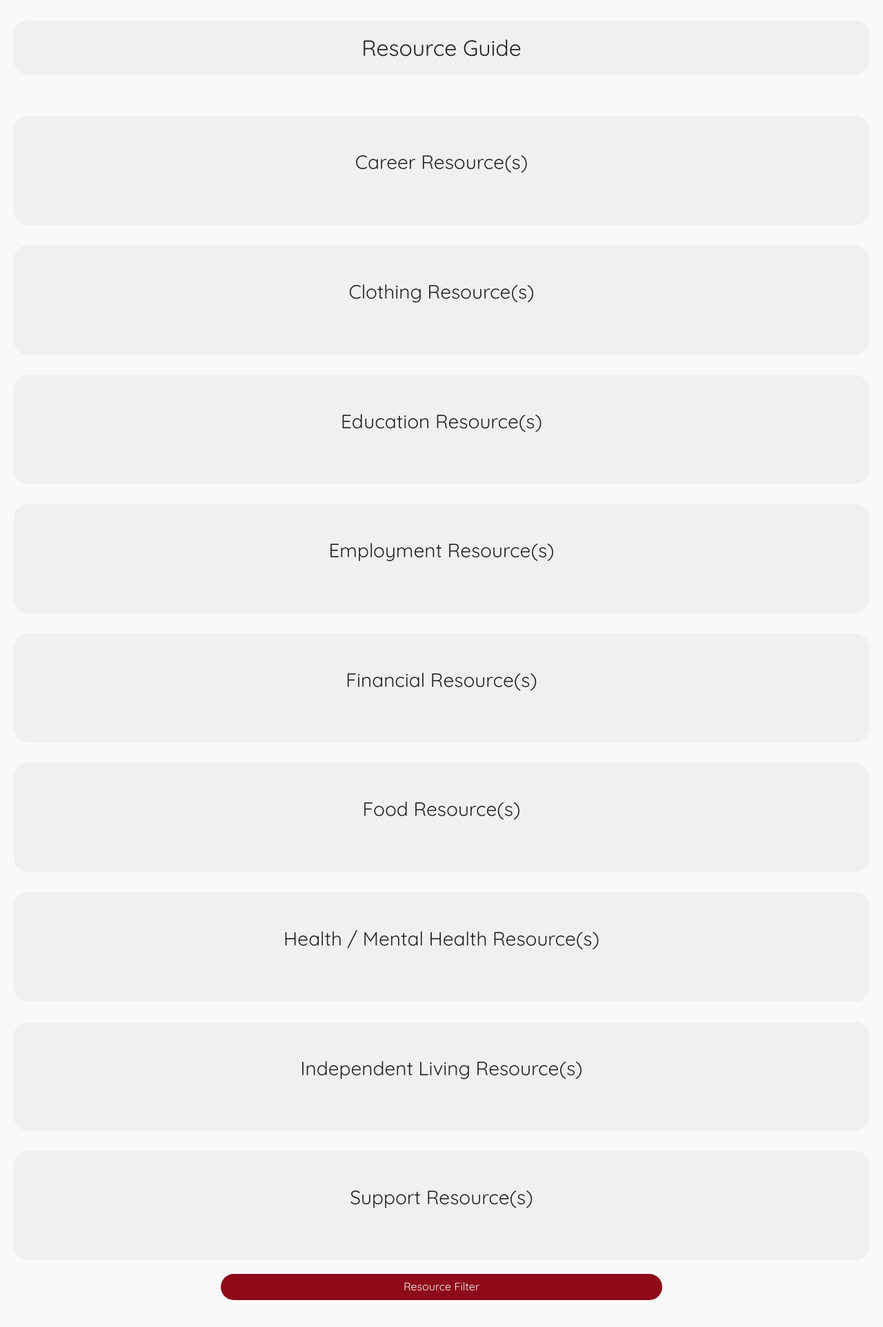
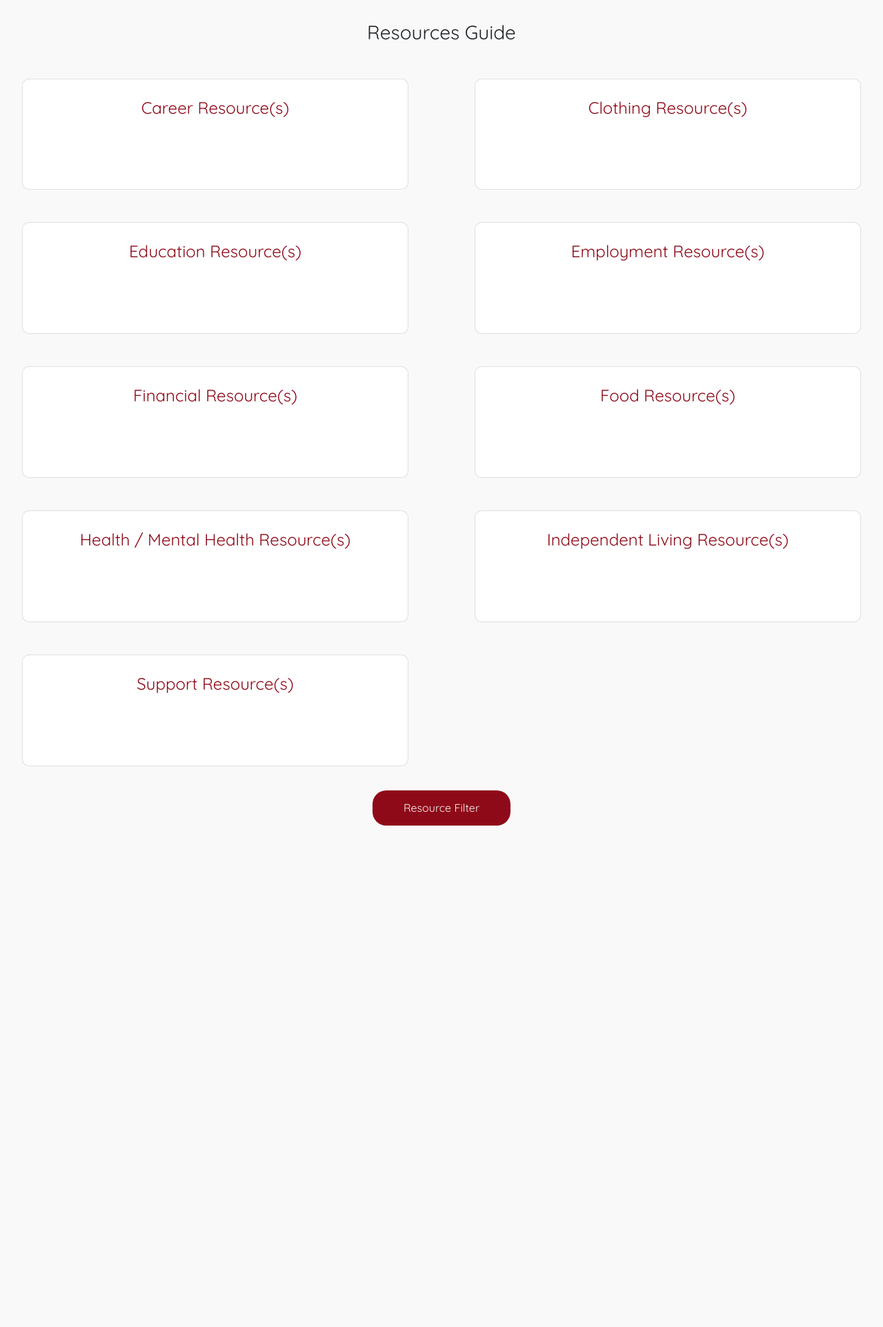
Before and after one commit to project-impact-2019/project-impact, a Django app: page /resource/ in a window 1280 px wide. Shown: the part 80-2004 px from the top of the page at 69% size. After the commit the page ends 1277 px from the top, so only its background shows below. Run offline with Django 3.2, Linux system fonts and the light colour scheme; tables that the repository leaves empty hold one stand-in row (values such as "Sample post"); some libraries are stand-ins or nearby versions.

Commit message:
resources

```diff
--- a/core/static/css/styles.css
+++ b/core/static/css/styles.css
@@ -320,7 +320,7 @@ details {
     line-height: 1em;
     background: #FFF;
     margin-top:20px;
-    height: 500px;
+    height: auto;
     text-align: center;
     /* width: 300px; */
     /* white-space: nowrap; */
@@ -538,7 +538,7 @@ details {
 
 /* Resources  & Blog List view*/
 
-.profile-page{
+/* .profile-page{
     display: grid;
     grid-template-columns: 1fr 1fr;
     grid-template-rows: 1fr 1fr 1fr 1fr;
@@ -548,78 +548,80 @@ details {
     display: grid;
     grid-gap: 10px;
     grid-template-columns: repeat(auto-fill, minmax(200px, 1fr))
-}
+} */
 
+/* Resources */
 
+.resource{
+   text-align: center;
+   margin: 30px auto;
 
-.sidepage-content{
-    display: grid;
-    grid-gap: 30px;
-    margin: 0 20px;
 
 }
 
-.sidepage-header h2{
+.category-header h4{
     text-align: center;
-    margin: 30px 0;
-    padding: 20px;
-    background:#F1EFEF;
-    border-radius: 20px;
+    color: var(--red);
+    margin-top: -5px;
 }
 
-.sidepage-list{
-    display: grid;
-    grid-template-columns: 80px 1fr 80px;
-    background:#F1EFEF;
-    border-radius: 20px;
-}
-
-.sidepage-list ul{
-    grid-column: 2;
+.resources-links{
     list-style: none;
-    padding: 20px;
-    font-size: 1.5em;
-}
-
-.sidepage-list ul{
-    grid-column: 2;
-    list-style: none;
-    padding: 20px;
-    font-size: 1.5em;
-}
-
-.sidepage-list a{
-    color: var(--black);
-}
-
-.sidepage-list a:hover{
-    color: var(--red);
-}
-
-.sidepage-detail{
-    display: grid;
-    grid-gap: 2px;
-    margin: 20px 20px;
-    text-align: justify;
+    padding: 2em;
 
 }
 
-.sidepage-detail p{
+.resources-links a{
+    color: var(--black);
     font-size: 1.2em;
 }
 
-
-.custom-bg{
-    background: var(--red);
-    color: var(--white);
+.resources-list{
+    margin-bottom: 15px;
 }
 
-.category-header{
+.resources-button{
+    width: 200px;
+    border-radius: 20px;
+    padding: 1em;
+}
+
+.resources-detail{
+    margin: 50px 20px;
+    font-size: 1.5em;
+    text-align: justify;
+}
+
+.resources-detail h3{
     text-align: center;
-    margin: 10px 0;
-    padding: 20px;
-    background:#F1EFEF;
-    border-radius: 20px;
+    color: var(--red);
+    margin-bottom: 1em;
+}
+
+.resources-search{
+    margin: 20px 20px;
+    font-size: 1.2em;
+    padding: 30px;
+
+}
+
+.search-button{
+    color: var(--white);
+    margin-top: 30px;
+    border-radius: 10px;
+}
+
+.resources-results{
+   justify-content: center;
+   margin: 10px 30px;
+   font-size: 1.1em;
+}
+
+.search-header{
+    text-align: center;
+    margin-bottom: 30px;
+    text-decoration: underline;
+    color: var(--red);
 }
 
 
@@ -748,7 +750,7 @@ nav{
    .profile{
        margin-top: 2em;
        font-size: 1.2em;
-       height: 600px;
+       /* height: 600px; */
    }
 
    .card img{
@@ -762,6 +764,7 @@ nav{
    /* .logo{
        margin-left: -10px;
    } */
+
 
 
 }
@@ -811,8 +814,6 @@ nav{
         border: none;
         grid-row: 3/4;
         grid-column: 1/2;
-
-
     }
 
     .profile{
@@ -828,7 +829,6 @@ nav{
        align-self: flex-end;
        border: 1px solid silver;
        background: #FFF;
-
 
 
     }
@@ -883,6 +883,25 @@ nav{
     .needscenter{
         font-size: 1.5em;
     }
+
+    /* resources */
+
+    .resources-content{
+       display: grid;
+       grid-template-columns: 1fr 1fr;
+       grid-gap: 2em;
+    }
+
+    .resources-detail{
+        margin: 50px 100px;
+
+    }
+
+    .resources-results, .resources-search{
+        margin: 30px 100px;
+
+    }
+
 
 
 
@@ -953,8 +972,8 @@ nav{
    .profile{
        grid-column: 1/2;
        grid-row: 2;
-       margin-top: -.1em;
-       font-size: 1.1em;
+       margin-top: 1em;
+       font-size: 1.2em;
    }
 
    .goals-list{
@@ -1014,6 +1033,27 @@ nav{
         display: grid;
         grid-template-columns: 1fr 1fr;
         margin-top: 5em;
+    }
+
+    .resources-content{
+        display: grid;
+        grid-template-columns: 1fr 1fr;
+        grid-gap: 2em;
+    }
+
+    .resources-detail{
+        margin: 50px 100px;
+
+    }
+
+    .resources-results, .resources-search{
+        margin: 30px 120px;
+
+    }
+
+    .search-button{
+        width: 200px;
+        padding: 15px;
     }
 
 
--- a/core/templates/core/resource_list.html
+++ b/core/templates/core/resource_list.html
@@ -1,17 +1,15 @@
 {% extends "base.html" %}
 
-{% block header %}
-   {% include "snippets/navsearchbar.html" %}
-{% endblock %}
+{% block content %}
 
-{% block content %}
-<div class="sidepage-content">
-  <div class='sidepage-header'><h2>Resource Guide</h2></div>
+ <h3 class='resource'>Resources Guide</h3>
+
+<div class="resources-content">
 
   {% if resource_list %}
-  <div class="sidepage-list">
-    <ul>
-      <div class='category-header'><h3>Career Resource(s)</h3></div>
+  <div class="resources-list card">
+    <div class='category-header'><h4>Career Resource(s)</h4></div>
+    <ul class='resources-links'>
        {% for resource in resource_list %}
         {% if resource.category.name == 'Career' %}
         <li>
@@ -28,9 +26,9 @@
 
 
     {% if resource_list %}
-    <div class="sidepage-list">
-      <ul>
-        <div class='category-header'><h3>Clothing Resource(s)</h3></div>
+    <div class="resources-list card">
+        <div class='category-header'><h4>Clothing Resource(s)</h4></div>
+          <ul class='resources-links'>
             {% for resource in resource_list %}
               {% if resource.category.name == 'Clothing' %}
               <li>
@@ -46,9 +44,9 @@
 
 
     {% if resource_list %}
-    <div class="sidepage-list">
-      <ul>
-        <div class='category-header'><h3>Education Resource(s)</h3></div>
+    <div class="resources-list card">
+        <div class='category-header'><h4>Education Resource(s)</h4></div>
+      <ul class='resources-links'>
         {% for resource in resource_list %}
           {% if resource.category.name == 'Education' %}
           <li>
@@ -64,9 +62,9 @@
 
 
     {% if resource_list %}
-    <div class="sidepage-list">
-      <ul>
-        <div class='category-header'><h3>Employment Resource(s)</h3></div>
+    <div class="resources-list card">
+        <div class='category-header'><h4>Employment Resource(s)</h4></div>
+      <ul class='resources-links'>
         {% for resource in resource_list %}
           {% if resource.category.name == 'Employment' %}
           <li>
@@ -83,9 +81,9 @@
 
 
     {% if resource_list %}
-    <div class="sidepage-list">
-      <ul>
-        <div class='category-header'><h3>Financial Resource(s)</h3></div>
+    <div class="resources-list card">
+      <div class='category-header'><h4>Financial Resource(s)</h4></div>
+      <ul class='resources-links'>
         {% for resource in resource_list %}
           {% if resource.category.name == 'Finance' %}
           <li>
@@ -101,9 +99,9 @@
 
 
       {% if resource_list %}
-      <div class="sidepage-list">
-        <ul>
-          <div class='category-header'><h3>Food Resource(s)</h3></div>
+      <div class="resources-list card">
+        <div class='category-header'><h4>Food Resource(s)</h4></div>
+        <ul class='resources-links'>
           {% for resource in resource_list %}
             {% if resource.category.name == 'Food' %}
             <li>
@@ -120,9 +118,9 @@
 
 
       {% if resource_list %}
-      <div class="sidepage-list">
-          <ul>
-            <div class='category-header'><h3>Health / Mental Health Resource(s)</h3></div>
+      <div class="resources-list card">
+          <div class='category-header'><h4>Health / Mental Health Resource(s)</h4></div>
+          <ul class='resources-links'>
             {% for resource in resource_list %}
               {% if resource.category.name == 'Health' %}
               <li>
@@ -138,9 +136,9 @@
 
 
         {% if resource_list %}
-        <div class="sidepage-list">
-            <ul>
-              <div class='category-header'><h3>Independent Living Resource(s)</h3></div>
+        <div class="resources-list card">
+            <div class='category-header'><h4>Independent Living Resource(s)</h4></div>
+            <ul class='resources-links'>
               {% for resource in resource_list %}
                 {% if resource.category.name == 'Independent Living' %}
                 <li>
@@ -157,9 +155,9 @@
 
 
         {% if resource_list %}
-        <div class="sidepage-list">
-            <ul>
-              <div class='category-header'><h3>Support Resource(s)</h3></div>
+        <div class="resources-list card">
+            <div class='category-header'><h4>Support Resource(s)</h4></div>
+            <ul class='resources-links'>
               {% for resource in resource_list %}
                 {% if resource.category.name == 'Support' %}
                 <li>
@@ -172,8 +170,11 @@
               <p>There are no articles to show at the moment! :(.</p>
             {% endif %}
           </div>
+
+
+
 </div>
-<div class="buttons">
+<div class="buttons resources-button">
   <a href="{% url 'search_resource'%}" title="Search">Resource Filter</a>
 </div>
 <br>
--- a/core/templates/core/user_profile.html
+++ b/core/templates/core/user_profile.html
@@ -30,7 +30,6 @@
                         {{ category }}{% if not forloop.last %},{% endif %}
                         {% endfor %}
                         {% endif %}
-
 
         </div>
 
```
Also changed, not shown: core/templates/core/resource_detail.html (+7 -8 lines), core/templates/core/search_resource.html (+5 -4 lines). Lines whose indentation alone changed are shown as unchanged.
